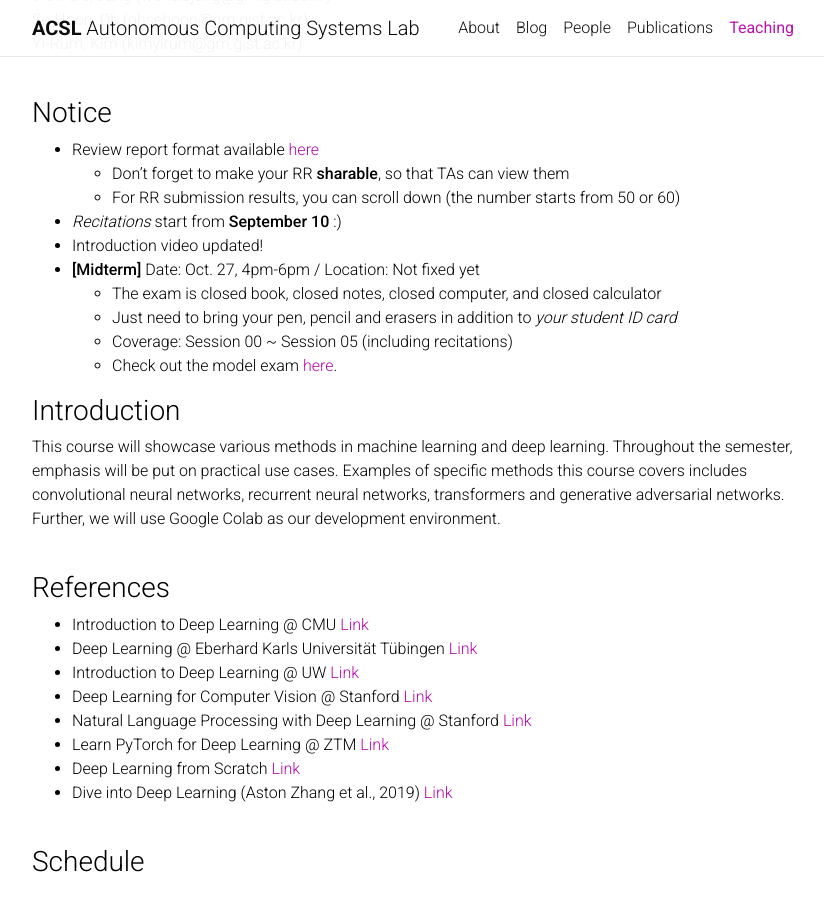
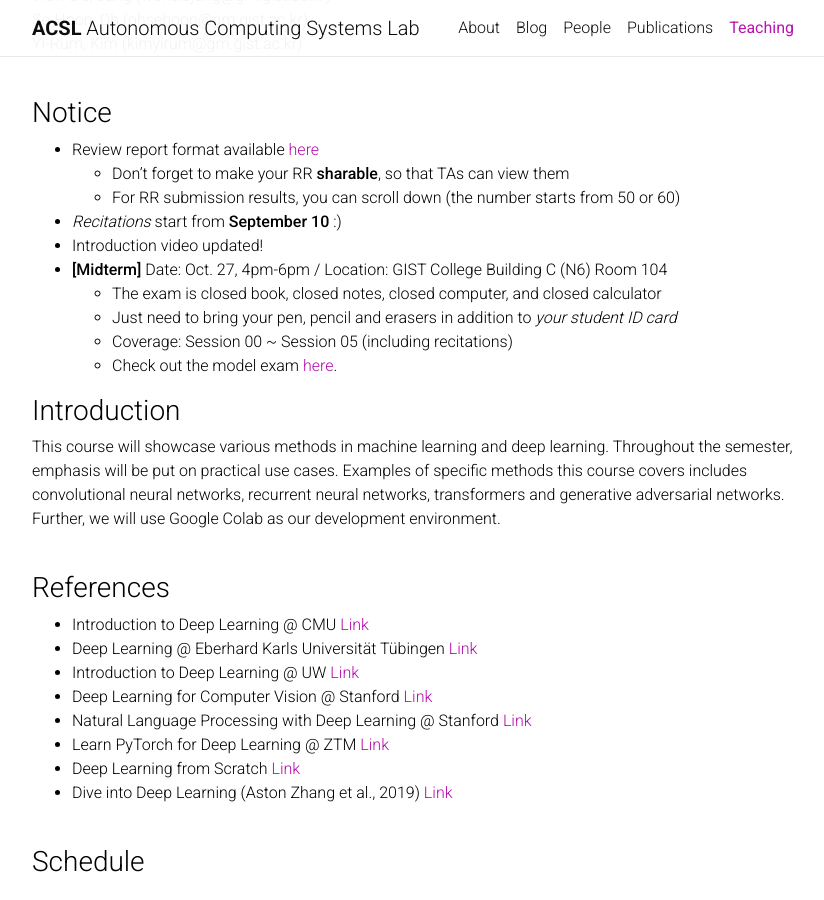
Before and after one commit to Uehwan/Uehwan.github.io, a Jekyll site: the page built from _teaching/aiexplab25fall.md, in a window 1280 px wide and 900 px high, scrolled down 411 px. Shown: the whole window, without its empty margins (223-1047 px from the left). Built offline with Jekyll 4.4.1, drawn with Linux system fonts in a browser that asks for light colours; nearby versions of some CDN libraries; comment, search, counter and statistics services are not loaded; a style sheet for code colours, icons or effects is not loaded.

Commit message:
midterm location

```diff
--- a/_teaching/aiexplab25fall.md
+++ b/_teaching/aiexplab25fall.md
@@ -24,7 +24,7 @@ Yi-Rum, Kim (kimyirum@gm.gist.ac.kr) <br/>
   * For RR submission results, you can scroll down (the number starts from 50 or 60)
 * *Recitations* start from **September 10** :)
 * Introduction video updated!
-* **[Midterm]** Date: Oct. 27, 4pm-6pm / Location: Not fixed yet
+* **[Midterm]** Date: Oct. 27, 4pm-6pm / Location: GIST College Building C (N6) Room 104
   * The exam is closed book, closed notes, closed computer, and closed calculator
   * Just need to bring your pen, pencil and erasers in addition to *your student ID card*
   * Coverage: Session 00 ~ Session 05 (including recitations)
```
